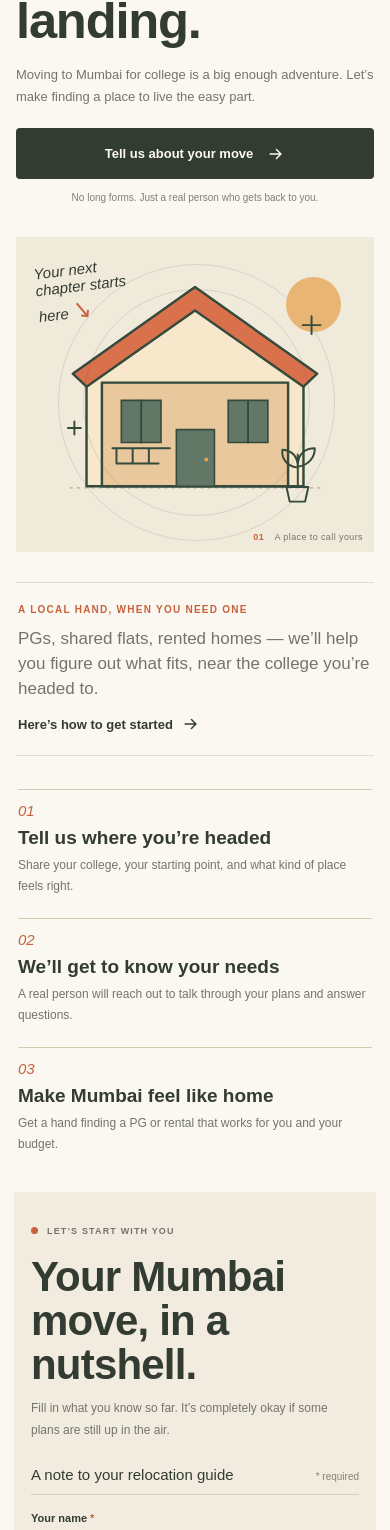
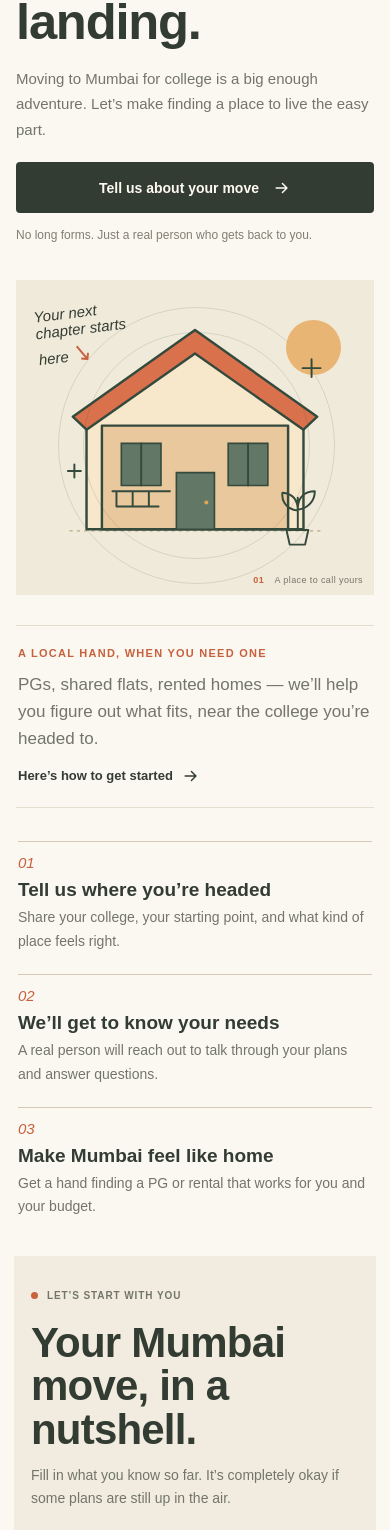
Before and after one commit to CoderSohail2003/Relocate, a React (Vite) app: page / in a window 390 px wide. Shown: the part 235-1765 px from the top of the page. Built offline with nearby package versions, Linux system fonts and the light colour scheme.

Commit message:
style: improve mobile text readability
Increase small-screen text sizes and tap targets across the site while preserving the desktop layout.

Co-authored-by: Copilot <223556219+Copilot@users.noreply.github.com>

```diff
--- a/src/App.css
+++ b/src/App.css
@@ -1186,12 +1186,37 @@
     font-size: 29px;
   }
 
+  .admin-dashboard-intro > p:last-child {
+    font-size: 14px;
+  }
+
+  .admin-record-count {
+    font-size: 12px;
+  }
+
   .admin-record {
     padding: 12px 10px;
   }
 
+  .admin-record-main strong {
+    font-size: 13px;
+  }
+
+  .admin-record-main > span,
+  .admin-record-meta > span {
+    font-size: 11px;
+  }
+
   .admin-record-preview {
     padding: 16px;
+  }
+
+  .admin-detail-list dt {
+    font-size: 12px;
+  }
+
+  .admin-detail-list dd {
+    font-size: 13px;
   }
 
   .admin-detail-list > div {
@@ -1209,7 +1234,7 @@
 
   .header-link {
     gap: 4px;
-    font-size: 11px;
+    font-size: 12px;
   }
 
   .hero {
@@ -1219,8 +1244,8 @@
 
   .eyebrow {
     margin-bottom: 17px;
-    font-size: 9px;
-    letter-spacing: 1.15px;
+    font-size: 10px;
+    letter-spacing: 0.9px;
   }
 
   .hero h1 {
@@ -1230,12 +1255,25 @@
 
   .hero-description {
     margin: 18px 0 20px;
-    font-size: 13px;
+    font-size: 15px;
     line-height: 1.7;
+  }
+
+  .hero-note {
+    font-size: 12px;
+    line-height: 1.5;
+  }
+
+  .strip-label {
+    font-size: 11px;
   }
 
   .button-primary {
     width: 100%;
+  }
+
+  .button {
+    font-size: 14px;
   }
 
   .contact-section {
@@ -1248,6 +1286,10 @@
     font-size: 28px;
   }
 
+  .contact-copy > p:last-child {
+    font-size: 14px;
+  }
+
   .contact-actions {
     width: 100%;
     flex-direction: column;
@@ -1256,11 +1298,6 @@
   .contact-actions .button {
     width: 100%;
     min-height: 47px;
-  }
-
-  .hero-note {
-    font-size: 10px;
-    text-align: center;
   }
 
   .hero-art {
@@ -1312,6 +1349,7 @@
 
   .intro-strip > p {
     font-size: 17px;
+    line-height: 1.6;
   }
 
   .steps-section {
@@ -1332,6 +1370,8 @@
 
   .step-card p {
     max-width: none;
+    font-size: 14px;
+    line-height: 1.65;
   }
 
   .form-section {
@@ -1346,7 +1386,8 @@
 
   .form-intro > p:not(.eyebrow) {
     margin-top: 12px;
-    font-size: 12px;
+    font-size: 14px;
+    line-height: 1.65;
   }
 
   .form-heading {
@@ -1369,15 +1410,24 @@
 
   .field input {
     min-height: 46px;
+    font-size: 15px;
+  }
+
+  .field {
     font-size: 13px;
   }
 
   .field textarea {
-    font-size: 13px;
+    font-size: 15px;
   }
 
   .choice-field {
     margin-top: 20px;
+  }
+
+  .choice-field legend {
+    font-size: 13px;
+    line-height: 1.5;
   }
 
   .choice-list {
@@ -1386,12 +1436,46 @@
   }
 
   .choice-list label span {
-    min-height: 37px;
+    min-height: 42px;
     display: flex;
     align-items: center;
     justify-content: center;
-    padding: 8px 7px;
+    padding: 9px 8px;
+    font-size: 12px;
     text-align: center;
+  }
+
+  .privacy-consent > p {
+    font-size: 12px;
+    line-height: 1.6;
+  }
+
+  .privacy-consent label {
+    font-size: 13px;
+    line-height: 1.5;
+  }
+
+  .privacy-note {
+    font-size: 12px;
+    line-height: 1.55;
+  }
+
+  .captcha-field > label {
+    font-size: 13px;
+    line-height: 1.5;
+  }
+
+  .captcha-code {
+    min-width: 100px;
+    font-size: 20px;
+  }
+
+  .captcha-row input {
+    font-size: 15px;
+  }
+
+  .captcha-error {
+    font-size: 12px;
   }
 
   .last-fields {
@@ -1415,10 +1499,11 @@
     order: 1;
     width: 100%;
     font-size: 13px;
+    line-height: 1.5;
   }
 
   .footer-email {
-    font-size: 10px;
+    font-size: 12px;
   }
 }
 
```
